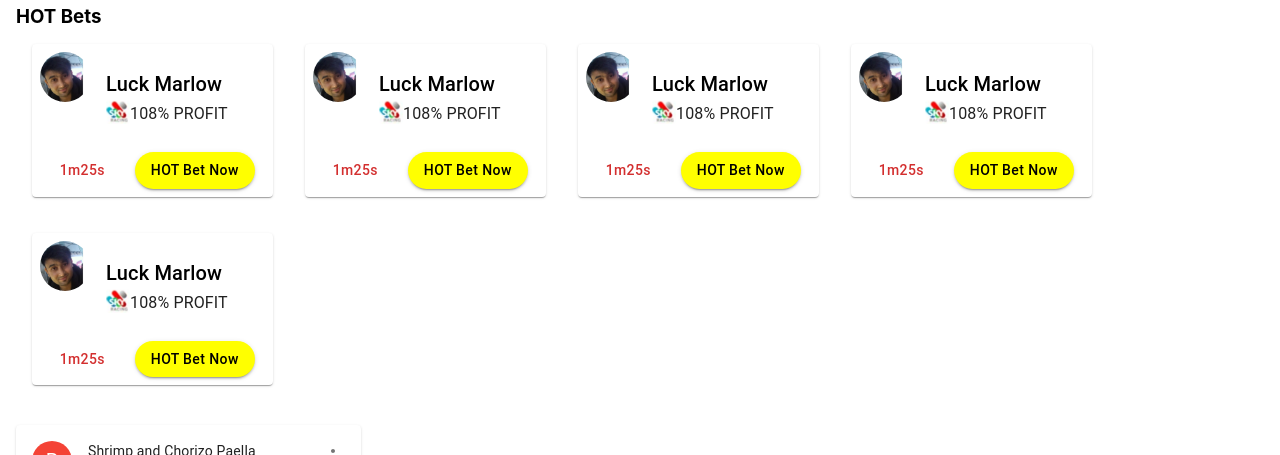
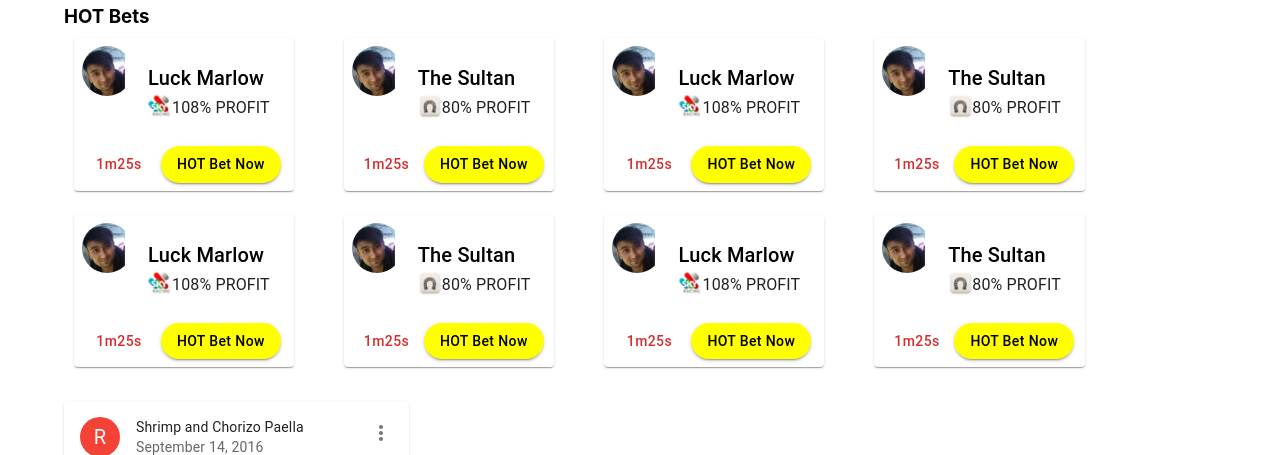
Before and after one commit to codewithdolly/app-develop, a React (Create React App) app: page / in a window 1280 px wide. Shown: the top 455 px of the page. Built offline with nearby package versions, Linux system fonts and the light colour scheme.

Commit message:
HotBets page completed

```diff
--- a/src/App.css
+++ b/src/App.css
@@ -11,5 +11,5 @@
  }
 
  .app{
-   margin: 5px 1rem;
+   margin: 5px 4rem;
  }
--- a/src/App.js
+++ b/src/App.js
@@ -6,8 +6,6 @@ import Card from "./Components/Cards/Cards"
 function App() {
   return (
     <div className="app">
-
-    <h3>HOT Bets</h3>
     <HotBets />
     <br />
       <Card />
--- a/src/Components/HotBets/HotBets.css
+++ b/src/Components/HotBets/HotBets.css
@@ -1,15 +1,8 @@
-.hotBets{
-    align-items: center;
-    justify-content: space-between;
-    margin: auto;
-}
-
-
 
 .hotBets--cards{
     display: inline-block;
-    margin: 1rem;
-    width: 250px;
+    margin: 10px;
+    margin-right: 2.5rem;
 
 }
 
--- a/src/Components/HotBets/HotBets.js
+++ b/src/Components/HotBets/HotBets.js
@@ -7,28 +7,27 @@ import CardContent from "@mui/material/CardContent";
 import { Avatar } from "@mui/material";
 import Button from "@mui/material/Button";
 import Typography from "@mui/material/Typography";
-import img1 from "../Images/rakesh.jfif";
-import icon1 from "../Images/icon1.png";
 
 const HotBets = () => {
   const theme = useTheme();
 
   return (
       <div className="hotBets">
+         <h3>HOT Bets</h3>
       {betCards.map((card)=>{
           return (<>
-            <Card sx={{ maxWidth: 225, p: 1 }} className="hotBets--cards">
+            <Card sx={{ maxWidth: 230, p: 1 }} className="hotBets--cards">
       <div style={{ display: "flex" }}>
-        <Avatar alt="Remy Sharp" src={img1} sx={{ width: 50, height: 50 }} />
-        <Box sx={{ display: "flex", flexDirection: "column" }}>
+        <Avatar alt="Remy Sharp" src={process.env.PUBLIC_URL + card.image} sx={{ width: 50, height: 50 }} />
+        <Box sx={{ display: "flex"}}>
           <CardContent sx={{ flex: "1 0 auto" }}>
             <Typography component="div" variant="h6" sx={{ color: "black" }}>
-              Luck Marlow
+              {card.name}
             </Typography>
             <div style={{ display: "flex" }}>
-              <Avatar src={icon1} variant="rounded"  sx={{ width: 24, height: 24 }} />
+              <Avatar src={process.env.PUBLIC_URL + card.icon} variant="rounded"  sx={{ width: 24, height: 24 }} />
               <Typography variant="subtitle1" component="div">
-                108% PROFIT
+                {card.profit}% PROFIT
               </Typography>
             </div>
           </CardContent>
@@ -55,18 +54,53 @@ export default HotBets;
 const betCards=[
     {
         name:"Luck Marlow",
+        icon:"../Images/icon1.png",
+        image:"../Images/rakesh.jfif",
+        profit:108,
+
+    },
+    {
+        name:"The Sultan",
+        icon:"../Images/icon2.png",
+        image:"../Images/rakesh.jfif",
+        profit: 80,
     },
     {
         name:"Luck Marlow",
+        icon:"../Images/icon1.png",
+        image:"../Images/rakesh.jfif",
+        profit:108,
+
     },
     {
+        name:"The Sultan",
+        icon:"../Images/icon2.png",
+        image:"../Images/rakesh.jfif",
+        profit: 80,
+    },    {
         name:"Luck Marlow",
+        icon:"../Images/icon1.png",
+        image:"../Images/rakesh.jfif",
+        profit:108,
+
     },
     {
+        name:"The Sultan",
+        icon:"../Images/icon2.png",
+        image:"../Images/rakesh.jfif",
+        profit: 80,
+    },    {
         name:"Luck Marlow",
+        icon:"../Images/icon1.png",
+        image:"../Images/rakesh.jfif",
+        profit:108,
+
     },
     {
-        name:"Luck Marlow",
+        name:"The Sultan",
+        icon:"../Images/icon2.png",
+        image:"../Images/rakesh.jfif",
+        profit: 80,
     },
 
 ]
```
